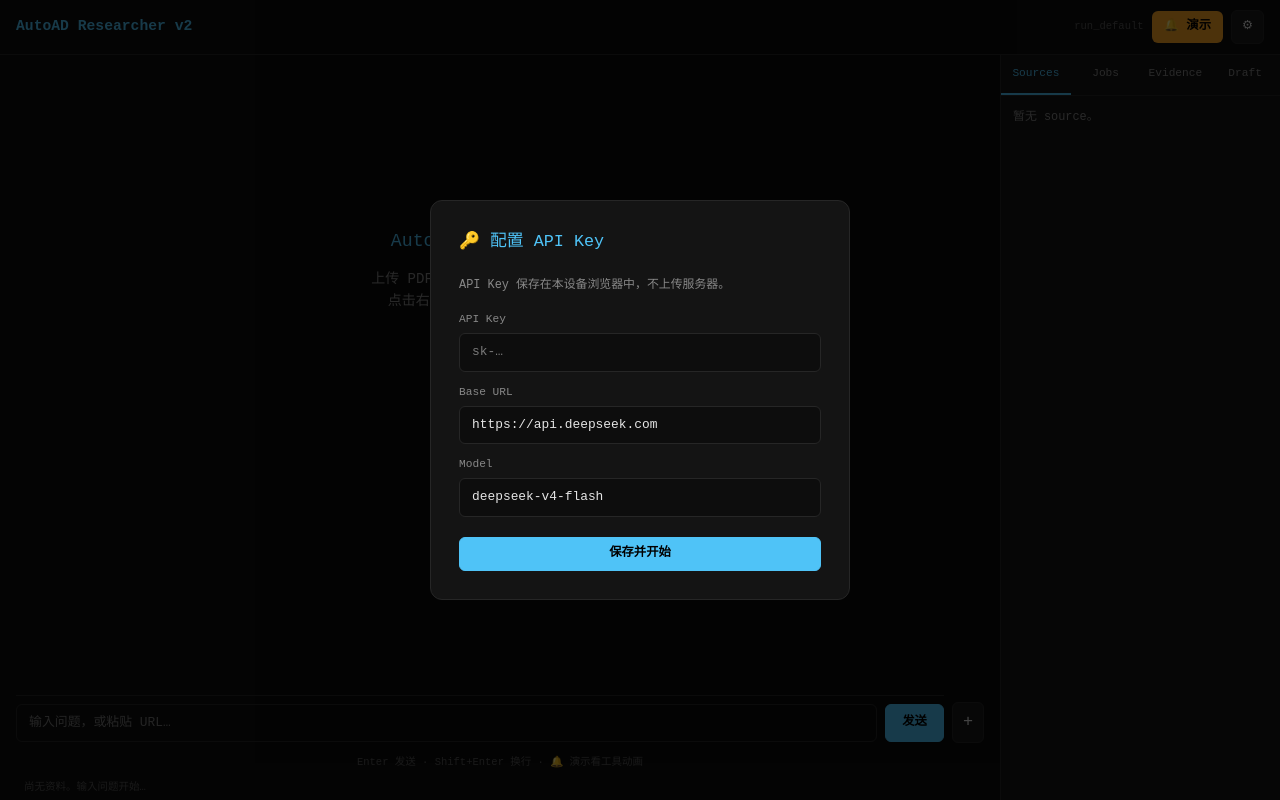
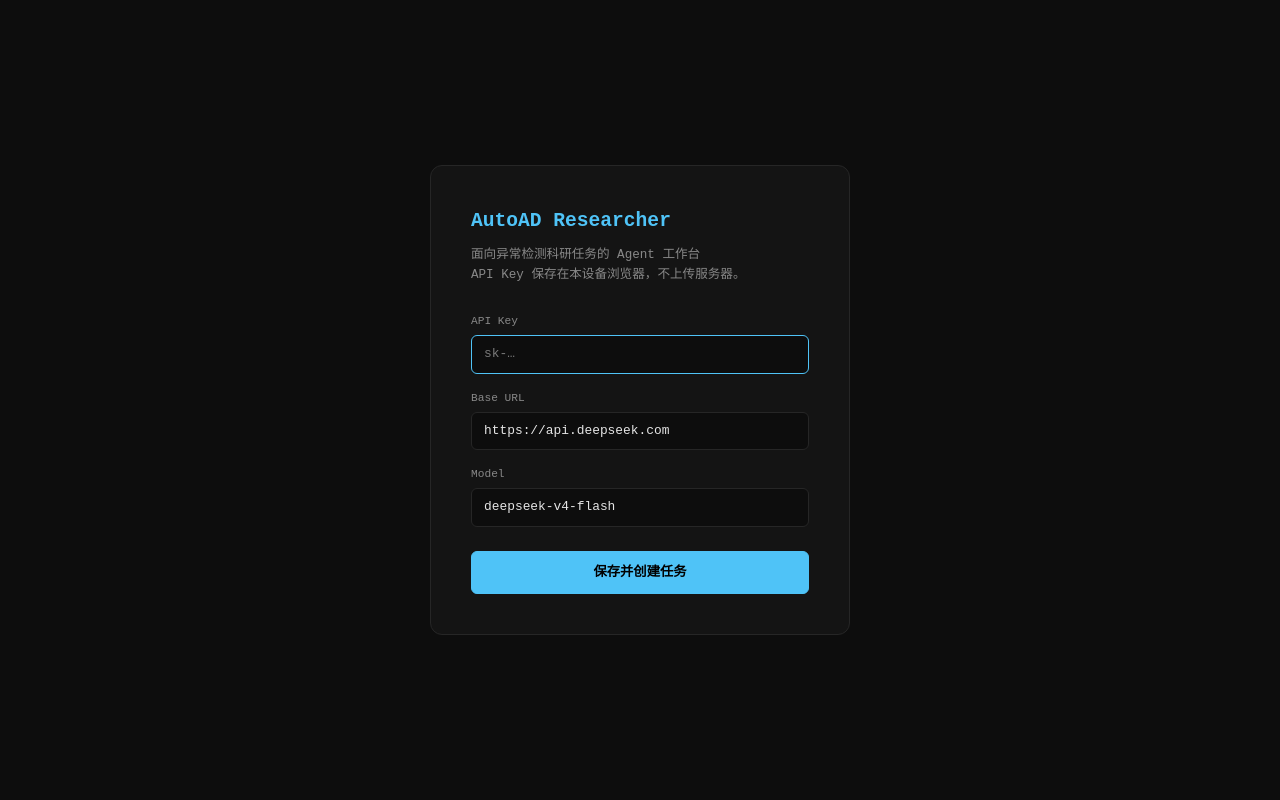
Before and after one commit to BTGly/AutoAD-Researcher, a React (Vite) app in the folder frontend/: page / in a window 1280 px wide. Built offline with nearby package versions, Linux system fonts and the light colour scheme.

Commit message:
feat: polish HF-1 research workspace frontend

```diff
--- a/frontend/src/App.tsx
+++ b/frontend/src/App.tsx
@@ -4,40 +4,33 @@
 import { UserMessage, AssistantMessage, WelcomeMessage } from './components/Messages';
 import { ToastContainer } from './components/Toast';
 import { ConfigModal } from './components/ConfigModal';
+import { FirstRunSetup } from './components/FirstRunSetup';
 import { StatusBar } from './components/StatusBar';
 import { Sidebar } from './components/Sidebar';
 import { DemoPanel } from './components/DemoPanel';
 import { useConfig } from './hooks/useConfig';
 import { useAutoScroll } from './hooks/useAutoScroll';
 import { useWebSocket } from './hooks/useWebSocket';
-import { sendChat, createRun, getSources, getJobs } from './lib/api';
+import { sendChat, createRun, getSources, getJobs, getArtifact } from './lib/api';
 import { generateId, mockParseFlow, mockUrlFlow, mockSearchFlow } from './lib/mock';
 import type { Message, ToastItem, ToolLine, SourceItem, JobItem, WSMessage } from './lib/types';
 
-function useRealChat() {
-  const [runId, setRunId] = useState<string>('run_default');
-
-  const initRun = useCallback(async () => {
-    try {
-      const r = await createRun();
-      setRunId(r.run_id);
-      return r.run_id;
-    } catch {
-      return runId;
-    }
-  }, [runId]);
-
-  return { runId, setRunId, initRun };
+interface ArtifactEntry {
+  path: string;
+  label: string;
+  content?: string;
 }
 
 export default function App() {
   const { config, saveConfig, showConfig, openConfig, closeConfig } = useConfig();
-  const { runId, initRun } = useRealChat();
+  const [runId, setRunId] = useState<string>('');
+  const [taskStatus, setTaskStatus] = useState<string>('Ready');
   const [messages, setMessages] = useState<Message[]>([]);
   const [toasts, setToasts] = useState<ToastItem[]>([]);
   const [sources, setSources] = useState<SourceItem[]>([]);
   const [jobs, setJobs] = useState<JobItem[]>([]);
-  const [processing, setProcessing] = useState(false);
+  const [artifacts, setArtifacts] = useState<ArtifactEntry[]>([]);
+  const [showDev, setShowDev] = useState(false);
   const bottomRef = useAutoScroll([messages]);
 
   const addToast = useCallback((message: string, kind: 'success' | 'error' | 'info') => {
@@ -49,27 +42,36 @@
   }, []);
 
   const refreshSidebar = useCallback(async () => {
+    if (!runId) return;
     const s = await getSources(runId).catch(() => []);
     const j = await getJobs(runId).catch(() => []);
     setSources(s.map((src: any) => ({ sourceId: src.source_id || generateId(), kind: src.kind || 'unknown', label: src.user_label || src.source_id || 'source', status: src.status || 'unknown' })));
-    setJobs(j.map((job: any) => ({ jobId: job.subagent_run_id || job.job_id || generateId(), jobType: job.kind || 'unknown', status: job.status || 'unknown', sourceLabel: job.query || '' })));
+    setJobs(j.map((job: any) => ({ jobId: job.job_id || generateId(), jobType: job.job_type || 'unknown', status: job.status || 'unknown', sourceLabel: job.outputs?.[0] || '' })));
   }, [runId]);
+
+  // ── First-run: create run on save ──
+  const handleFirstRunSave = useCallback(async (c: typeof config) => {
+    saveConfig(c);
+    try {
+      const r = await createRun();
+      setRunId(r.run_id);
+      setTaskStatus('Ready');
+    } catch {
+      setRunId('run_default');
+    }
+  }, [saveConfig]);
 
   // ── Real chat handler ──
   const handleSend = useCallback(async (text: string) => {
     const userMsg: Message = { id: generateId(), role: 'user', content: text, timestamp: Date.now() };
     setMessages(prev => [...prev, userMsg]);
-    setProcessing(true);
 
     try {
-      const rid = await initRun();
-      const res = await sendChat(text, rid);
-
-      const assistantMsg: Message = {
-        id: generateId(), role: 'assistant',
-        content: res.reply, timestamp: Date.now(),
-      };
-      setMessages(prev => [...prev, assistantMsg]);
+      const res = await sendChat(text, runId || 'run_default');
+      setMessages(prev => [...prev, {
+        id: generateId(), role: 'assistant', content: res.reply, timestamp: Date.now(),
+      }]);
+      setTaskStatus('Working');
       await refreshSidebar();
     } catch {
       setMessages(prev => [...prev, {
@@ -78,34 +80,25 @@
         timestamp: Date.now(),
       }]);
     }
-    setProcessing(false);
-  }, [initRun, refreshSidebar]);
+  }, [runId, refreshSidebar]);
 
-  // ── Mock demo handlers (for visual testing) ──
+  // ── Mock demo handlers (dev only) ──
   const playEvents = useCallback((events: WSMessage[], assistantId: string) => {
-    setProcessing(true);
-    let i = 0;
-    let accumulatedContent = '';
+    let i = 0; let accumulatedContent = '';
     const updatedToolLines: ToolLine[] = [];
-
     const next = () => {
-      if (i >= events.length) { setProcessing(false); return; }
+      if (i >= events.length) return;
       const evt = events[i++];
       if (evt.type === 'job.started') {
-        const tl: ToolLine = { id: generateId(), text: `${evt.jobType === 'paper_parse' ? '解析' : evt.jobType === 'git_clone' ? 'clone' : evt.jobType === 'web_search' ? '搜索' : evt.jobType === 'web_fetch' ? '下载' : evt.jobType === 'repo_analyze' ? '分析' : '处理'}${evt.sourceLabel ? ` · ${evt.sourceLabel}` : ''}`, status: 'running' };
+        const tl: ToolLine = { id: generateId(), text: `${evt.jobType === 'paper_parse' ? '解析' : evt.jobType === 'git_clone' ? 'clone' : evt.jobType === 'web_search' ? '搜索' : evt.jobType === 'web_fetch' ? '下载' : '处理'}${evt.sourceLabel ? ` · ${evt.sourceLabel}` : ''}`, status: 'running' };
         setMessages(prev => prev.map(m => m.id === assistantId ? { ...m, toolLines: [...(m.toolLines || []), tl] } : m));
         updatedToolLines.push(tl);
       }
       if (evt.type === 'job.completed') {
         const idx = updatedToolLines.findIndex(tl => tl.status === 'running');
-        if (idx >= 0) {
-          updatedToolLines[idx] = { ...updatedToolLines[idx], status: 'done', duration: evt.duration };
-          setMessages(prev => prev.map(m => m.id === assistantId ? { ...m, toolLines: [...updatedToolLines] } : m));
-        }
+        if (idx >= 0) { updatedToolLines[idx] = { ...updatedToolLines[idx], status: 'done', duration: evt.duration }; }
       }
-      if (evt.type === 'subagent.completed' && evt.toast) {
-        addToast(evt.message || '完成', 'success');
-      }
+      if (evt.type === 'subagent.completed' && evt.toast) addToast(evt.message || '完成', 'success');
       if (evt.type === 'assistant.delta' && evt.content) {
         accumulatedContent += evt.content;
         setMessages(prev => prev.map(m => m.id === assistantId ? { ...m, content: accumulatedContent } : m));
@@ -116,91 +109,171 @@
   }, [addToast]);
 
   const handleFile = useCallback((name: string) => {
-    const userMsg: Message = { id: generateId(), role: 'user', content: `📎 ${name}`, timestamp: Date.now() };
-    setMessages(prev => [...prev, userMsg]);
-    const assistantId = generateId();
-    setMessages(prev => [...prev, { id: assistantId, role: 'assistant', content: '', timestamp: Date.now(), toolLines: [] }]);
-    const { events } = mockParseFlow(name);
-    playEvents(events, assistantId);
+    setMessages(prev => [...prev, { id: generateId(), role: 'user', content: `📎 ${name}`, timestamp: Date.now() }]);
+    const aid = generateId();
+    setMessages(prev => [...prev, { id: aid, role: 'assistant', content: '', timestamp: Date.now(), toolLines: [] }]);
+    playEvents(mockParseFlow(name).events, aid);
   }, [playEvents]);
 
-  const handleUrl = useCallback((url: string) => {
-    const userMsg: Message = { id: generateId(), role: 'user', content: `🔗 ${url}`, timestamp: Date.now() };
-    setMessages(prev => [...prev, userMsg]);
-    const assistantId = generateId();
-    setMessages(prev => [...prev, { id: assistantId, role: 'assistant', content: '', timestamp: Date.now(), toolLines: [] }]);
-    const { events } = mockUrlFlow(url);
-    playEvents(events, assistantId);
-  }, [playEvents]);
-
-  const handleSearch = useCallback(() => {
-    const userMsg: Message = { id: generateId(), role: 'user', content: '搜索 MVTec AD 最新方法', timestamp: Date.now() };
-    setMessages(prev => [...prev, userMsg]);
-    const assistantId = generateId();
-    setMessages(prev => [...prev, { id: assistantId, role: 'assistant', content: '', timestamp: Date.now(), toolLines: [] }]);
-    const { events } = mockSearchFlow('搜索 MVTec AD 最新方法');
-    playEvents(events, assistantId);
-  }, [playEvents]);
-
-  const handleClone = useCallback(() => {
-    handleUrl('https://github.com/amazon-science/patchcore-inspection');
-  }, [handleUrl]);
-
-  // ── WebSocket: real-time job/source updates ──
+  // ── WebSocket: real-time event handling ──
   const onWsMessage = useCallback((msg: WSMessage) => {
     if (msg.type === 'source.created') {
       setSources(prev => [...prev, { sourceId: msg.sourceId || generateId(), kind: msg.kind || 'unknown', label: msg.sourceId || 'source', status: 'registered' }]);
     }
+    if (msg.type === 'job.queued') {
+      setJobs(prev => [...prev, { jobId: msg.jobId || generateId(), jobType: msg.jobType || 'unknown', status: 'queued' }]);
+    }
     if (msg.type === 'job.started') {
-      setJobs(prev => [...prev, { jobId: msg.jobId || generateId(), jobType: msg.jobType || 'unknown', status: 'running' }]);
+      setJobs(prev => prev.map(j => j.jobId === msg.jobId ? { ...j, status: 'running' } : j));
     }
     if (msg.type === 'job.completed') {
       setJobs(prev => prev.map(j => j.jobId === msg.jobId ? { ...j, status: 'completed' } : j));
+      setTaskStatus('Ready');
     }
-    if (msg.type === 'toast.success' && msg.message) {
-      addToast(msg.message, 'success');
+    if (msg.type === 'job.failed') {
+      setJobs(prev => prev.map(j => j.jobId === msg.jobId ? { ...j, status: 'failed' } : j));
+      setTaskStatus('Error');
     }
-    if (msg.type === 'toast.error' && msg.message) {
-      addToast(msg.message, 'error');
+    if (msg.type === 'artifact.created') {
+      const paths: string[] = (msg as any).paths || [];
+      for (const p of paths) {
+        const isMd = p.endsWith('.md');
+        const label = isMd
+          ? (p.includes('paper') ? '📄 论文摘要' : p.includes('repo') ? '📦 仓库摘要' : p.includes('source') ? '🌐 网页摘要' : `📝 ${p.split('/').pop()}`)
+          : p;
+        setArtifacts(prev => {
+          if (prev.some(a => a.path === p)) return prev;
+          return [...prev, { path: p, label }];
+        });
+      }
     }
+    if (msg.type === 'toast.success' && msg.message) addToast(msg.message, 'success');
+    if (msg.type === 'toast.error' && msg.message) addToast(msg.message, 'error');
   }, [addToast]);
 
-  useWebSocket({ runId, onMessage: onWsMessage, enabled: true });
+  useWebSocket({ runId, onMessage: onWsMessage, enabled: !!runId });
+
+  // ── FirstRunSetup when no API key ──
+  if (!config.apiKey) {
+    return <FirstRunSetup onSave={handleFirstRunSave} />;
+  }
 
   return (
     <div style={{ height: '100vh', display: 'flex', flexDirection: 'column' }}>
       {showConfig && <ConfigModal config={config} onSave={saveConfig} onClose={closeConfig} />}
       <ToastContainer toasts={toasts} onRemove={removeToast} />
 
+      {/* Header */}
       <div style={{ display: 'flex', alignItems: 'center', justifyContent: 'space-between', padding: '10px 16px', borderBottom: '1px solid var(--border)', flexShrink: 0 }}>
-        <div style={{ fontWeight: 600, fontSize: '1.05em', color: 'var(--blue)' }}>AutoAD Researcher v2</div>
+        <div style={{ display: 'flex', alignItems: 'baseline', gap: 12 }}>
+          <span style={{ fontWeight: 600, fontSize: '1.05em', color: 'var(--blue)' }}>AutoAD Researcher</span>
+          <span style={{ fontSize: '0.85em', color: 'var(--text-muted)' }}>当前任务：新的研究任务</span>
+          <span style={{
+            fontSize: '0.75em', padding: '2px 8px', borderRadius: 4,
+            background: taskStatus === 'Ready' ? '#1a3a1a' : taskStatus === 'Working' ? '#3a2a0a' : taskStatus === 'Error' ? '#3a1a1a' : '#1a1a3a',
+            color: taskStatus === 'Ready' ? 'var(--green)' : taskStatus === 'Working' ? 'var(--orange)' : taskStatus === 'Error' ? 'var(--red)' : 'var(--blue)',
+          }}>
+            {taskStatus}
+          </span>
+        </div>
         <div style={{ display: 'flex', gap: 8, alignItems: 'center' }}>
-          <span style={{ fontSize: '0.75em', color: 'var(--text-dim)' }}>{runId}</span>
-          {import.meta.env.DEV && <DemoPanel onParsePdf={() => handleFile('2303.15140v2.pdf')} onUrl={handleUrl} onClone={handleClone} onSearch={handleSearch} onToast={addToast} />}
-          <button onClick={openConfig} title="配置 API Key" style={{ padding: '6px 10px' }}>⚙</button>
+          <button onClick={openConfig} title="配置" style={{ padding: '6px 10px' }}>⚙</button>
         </div>
       </div>
 
       <div style={{ flex: 1, display: 'flex', overflow: 'hidden' }}>
+        {/* Chat area */}
         <div style={{ flex: 1, display: 'flex', flexDirection: 'column', overflow: 'hidden' }}>
           <div style={{ flex: 1, overflowY: 'auto', padding: '12px 20px' }}>
             {messages.length === 0 && <WelcomeMessage />}
             {messages.map(msg =>
               msg.role === 'user' ? <UserMessage key={msg.id} msg={msg} /> : <AssistantMessage key={msg.id} msg={msg} />
             )}
-            <div ref={bottomRef} />
+            {messages.length > 0 && <div ref={bottomRef} />}
           </div>
           <div style={{ padding: '0 16px', flexShrink: 0 }}>
             <div style={{ display: 'flex', alignItems: 'center', gap: 8 }}>
               <div style={{ flex: 1 }}><ChatInput onSend={handleSend} /></div>
               <PlusMenu onFile={handleFile} />
             </div>
-            <div className="kbd-hint">Enter 发送 · Shift+Enter 换行 · 🔔 演示看工具动画</div>
-            <StatusBar sources={sources} jobs={jobs} evidenceCount={0} draftReady={false} />
+            <div className="kbd-hint">Enter 发送 · Shift+Enter 换行 · 粘贴 arXiv/GitHub 链接到输入框</div>
+            <StatusBar sources={sources} jobs={jobs} evidenceCount={artifacts.length} draftReady={false} />
           </div>
         </div>
-        <Sidebar sources={sources} jobs={jobs} evidenceCount={0} draftReady={false} />
+
+        {/* Right sidebar — Evidence / Artifacts */}
+        <Sidebar sources={sources} jobs={jobs} evidenceCount={artifacts.length} draftReady={false}>
+          {artifacts.length > 0 && (
+            <div style={{ marginTop: 8 }}>
+              <div style={{ fontSize: '0.8em', color: 'var(--text-muted)', marginBottom: 6 }}>Markdown 摘要</div>
+              {artifacts.map(a => (
+                <ArtifactItem key={a.path} artifact={a} runId={runId} />
+              ))}
+            </div>
+          )}
+
+          {/* Developer Details */}
+          <div style={{ marginTop: 'auto', paddingTop: 12, borderTop: '1px solid var(--border)' }}>
+            <button onClick={() => setShowDev(!showDev)} style={{ width: '100%', fontSize: '0.78em', padding: '4px 0', background: 'transparent', border: 'none', color: 'var(--text-dim)' }}>
+              {showDev ? '▼' : '▶'} Developer Details
+            </button>
+            {showDev && (
+              <div style={{ fontSize: '0.72em', color: 'var(--text-dim)', marginTop: 4 }}>
+                <div>run_id: {runId || '未创建'}</div>
+                <div>sources: {sources.length} | jobs: {jobs.length}</div>
+                {artifacts.map(a => <div key={a.path}>artifact: {a.path}</div>)}
+                {import.meta.env.DEV && (
+                  <div style={{ marginTop: 8 }}>
+                    <DemoPanel
+                      onParsePdf={() => handleFile('2303.15140v2.pdf')}
+                      onUrl={(url) => { setMessages(prev => [...prev, { id: generateId(), role: 'user' as const, content: '链接: ' + url, timestamp: Date.now() }]); const aid = generateId(); setMessages(prev => [...prev, { id: aid, role: 'assistant' as const, content: '', timestamp: Date.now(), toolLines: [] }]); playEvents(mockUrlFlow(url).events, aid); }}
+                      onClone={() => { const u = 'https://github.com/amazon-science/patchcore-inspection'; setMessages(prev => [...prev, { id: generateId(), role: 'user' as const, content: '链接: ' + u, timestamp: Date.now() }]); const aid = generateId(); setMessages(prev => [...prev, { id: aid, role: 'assistant' as const, content: '', timestamp: Date.now(), toolLines: [] }]); playEvents(mockUrlFlow(u).events, aid); }}
+                      onSearch={() => { setMessages(prev => [...prev, { id: generateId(), role: 'user' as const, content: '搜索 MVTec AD 最新方法', timestamp: Date.now() }]); const aid = generateId(); setMessages(prev => [...prev, { id: aid, role: 'assistant' as const, content: '', timestamp: Date.now(), toolLines: [] }]); playEvents(mockSearchFlow('搜索 MVTec AD 最新方法').events, aid); }}
+                      onToast={addToast}
+                    />
+                  </div>
+                )}
+              </div>
+            )}
+          </div>
+        </Sidebar>
       </div>
     </div>
   );
 }
+
+function ArtifactItem({ artifact, runId }: { artifact: ArtifactEntry; runId: string }) {
+  const [content, setContent] = useState<string | null>(null);
+  const [open, setOpen] = useState(false);
+
+  const load = async () => {
+    if (content) { setOpen(!open); return; }
+    try {
+      const res = await getArtifact(runId, artifact.path);
+      setContent(res.content);
+      setOpen(true);
+    } catch {
+      setContent('无法加载');
+    }
+  };
+
+  return (
+    <div style={{ marginBottom: 4 }}>
+      <button onClick={load} style={{
+        width: '100%', textAlign: 'left', padding: '4px 8px', fontSize: '0.82em',
+        background: 'transparent', border: 'none', color: 'var(--blue)', cursor: 'pointer',
+      }}>
+        {open ? '▼' : '▶'} {artifact.label}
+      </button>
+      {open && content && (
+        <div style={{
+          maxHeight: 300, overflow: 'auto', padding: '6px 8px', fontSize: '0.78em',
+          color: 'var(--text)', background: 'var(--bg)', borderRadius: 4, margin: '4px 0',
+          whiteSpace: 'pre-wrap', border: '1px solid var(--border)',
+        }}>
+          {content.slice(0, 3000)}
+        </div>
+      )}
+    </div>
+  );
+}
--- a/frontend/src/components/ChatInput.tsx
+++ b/frontend/src/components/ChatInput.tsx
@@ -1,4 +1,4 @@
-import { useState, type FormEvent, type KeyboardEvent } from 'react';
+import { useState, type KeyboardEvent } from 'react';
 
 interface Props {
   onSend: (text: string) => void;
--- /dev/null
+++ b/frontend/src/components/FirstRunSetup.tsx
@@ -0,0 +1,62 @@
+import { useState } from 'react';
+import type { AppConfig } from '../hooks/useConfig';
+
+interface Props {
+  onSave: (c: AppConfig) => Promise<void>;
+}
+
+export function FirstRunSetup({ onSave }: Props) {
+  const [key, setKey] = useState('');
+  const [url, setUrl] = useState('https://api.deepseek.com');
+  const [model, setModel] = useState('deepseek-v4-flash');
+  const [saving, setSaving] = useState(false);
+
+  const handleSave = async () => {
+    if (!key.trim()) return;
+    setSaving(true);
+    await onSave({ apiKey: key.trim(), baseUrl: url.trim(), model: model.trim() });
+  };
+
+  return (
+    <div style={{
+      height: '100vh', display: 'flex', alignItems: 'center', justifyContent: 'center',
+      background: 'var(--bg)', color: 'var(--text)',
+    }}>
+      <div style={{
+        width: 420, maxWidth: '90vw', padding: 40,
+        border: '1px solid var(--border)', borderRadius: 12,
+        background: 'var(--bg-panel)',
+      }}>
+        <div style={{ fontSize: '1.4em', fontWeight: 600, color: 'var(--blue)', marginBottom: 8 }}>
+          AutoAD Researcher
+        </div>
+        <div style={{ color: 'var(--text-muted)', marginBottom: 28, fontSize: '0.9em' }}>
+          面向异常检测科研任务的 Agent 工作台<br />
+          API Key 保存在本设备浏览器，不上传服务器。
+        </div>
+
+        <div style={{ marginBottom: 16 }}>
+          <div style={{ fontSize: '0.8em', color: 'var(--text-muted)', marginBottom: 4 }}>API Key</div>
+          <input type="password" value={key} onChange={e => setKey(e.target.value)} placeholder="sk-…" autoFocus />
+        </div>
+        <div style={{ marginBottom: 16 }}>
+          <div style={{ fontSize: '0.8em', color: 'var(--text-muted)', marginBottom: 4 }}>Base URL</div>
+          <input value={url} onChange={e => setUrl(e.target.value)} placeholder="https://api.deepseek.com" />
+        </div>
+        <div style={{ marginBottom: 24 }}>
+          <div style={{ fontSize: '0.8em', color: 'var(--text-muted)', marginBottom: 4 }}>Model</div>
+          <input value={model} onChange={e => setModel(e.target.value)} placeholder="deepseek-v4-flash" />
+        </div>
+
+        <button
+          className="primary"
+          disabled={!key.trim() || saving}
+          onClick={handleSave}
+          style={{ width: '100%', padding: '10px 0', fontSize: '0.95em' }}
+        >
+          {saving ? '正在创建任务…' : '保存并创建任务'}
+        </button>
+      </div>
+    </div>
+  );
+}
--- a/frontend/src/components/Sidebar.tsx
+++ b/frontend/src/components/Sidebar.tsx
@@ -6,9 +6,10 @@
   jobs: JobItem[];
   evidenceCount: number;
   draftReady: boolean;
+  children?: React.ReactNode;
 }
 
-export function Sidebar({ sources, jobs, evidenceCount, draftReady }: Props) {
+export function Sidebar({ sources, jobs, evidenceCount, draftReady, children }: Props) {
   const [tab, setTab] = useState<TabId>('sources');
 
   const tabs: { id: TabId; label: string; count: number }[] = [
@@ -45,6 +46,7 @@
         {tab === 'evidence' && <p style={{ color: 'var(--text-muted)', fontSize: '0.85em' }}>{evidenceCount} usable evidence items</p>}
         {tab === 'draft' && <p style={{ color: 'var(--text-muted)', fontSize: '0.85em' }}>{draftReady ? 'Research draft ready.' : 'No draft yet.'}</p>}
       </div>
+      {children}
     </div>
   );
 }
```
